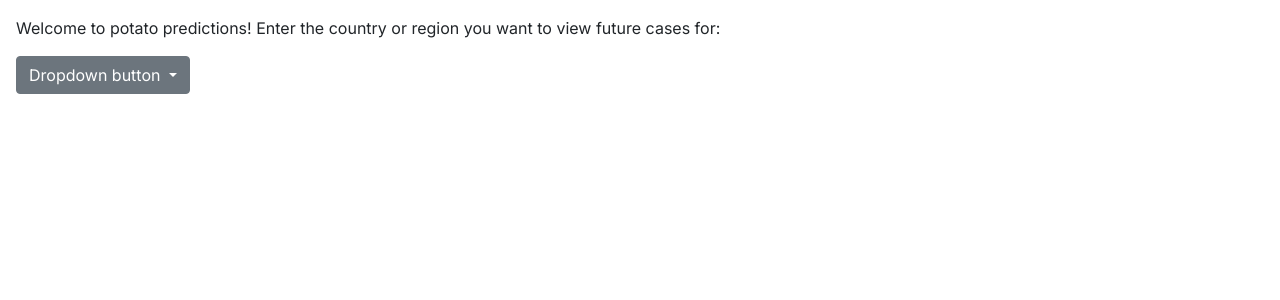
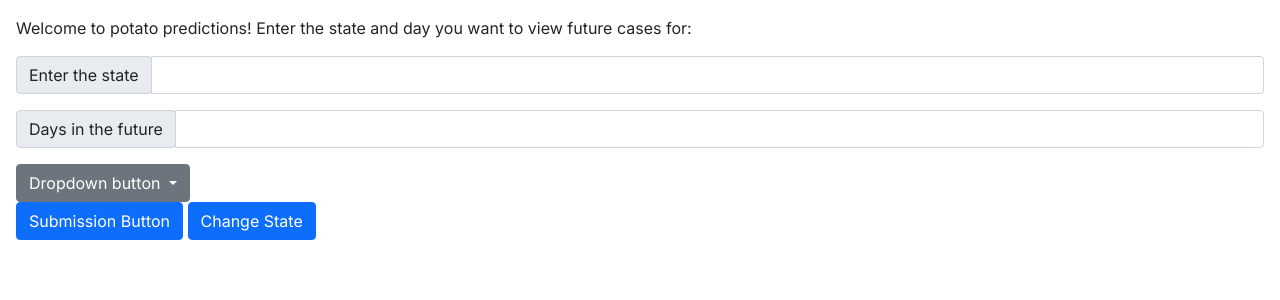
Before and after one commit to AngleSideAngle/Atomhacks-2022, a Flask app: page / in a window 1280 px wide. Shown: the part 72-372 px from the top of the page. Run offline with Flask 2, Linux system fonts and the light colour scheme; some libraries are stand-ins or nearby versions.

Commit message:
a lot of progress

```diff
--- a/src/templates/index.html
+++ b/src/templates/index.html
@@ -4,21 +4,31 @@
         <meta charset="utf-8">
         <title>Potato Predictions</title>
         <link href="{{ url_for("static", filename="styles/style.css") }}" rel="stylesheet">
-
-        <!---->
+        <script source="{{ url_for("static", filename="scripts/script.js") }}"></script>
+        <!--bootstrap-->
         <link href="https://cdn.jsdelivr.net/npm/bootstrap@5.1.3/dist/css/bootstrap.min.css" rel="stylesheet"
             integrity="sha384-1BmE4kWBq78iYhFldvKuhfTAU6auU8tT94WrHftjDbrCEXSU1oBoqyl2QvZ6jIW3" crossorigin="anonymous">
-        <script src="https://cdn.jsdelivr.net/npm/bootstrap@5.1.3/dist/js/bootstrap.bundle.min.js"
-            integrity="sha384-ka7Sk0Gln4gmtz2MlQnikT1wXgYsOg+OMhuP+IlRH9sENBO0LRn5q+8nbTov4+1p"
+        <script src="https://code.jquery.com/jquery-3.2.1.slim.min.js"
+            integrity="sha384-KJ3o2DKtIkvYIK3UENzmM7KCkRr/rE9/Qpg6aAZGJwFDMVNA/GpGFF93hXpG5KkN"
             crossorigin="anonymous"></script>
-
-
-        <!--inter font-->
+        <script src="https://cdn.jsdelivr.net/npm/popper.js@1.12.9/dist/umd/popper.min.js"
+            integrity="sha384-ApNbgh9B+Y1QKtv3Rn7W3mgPxhU9K/ScQsAP7hUibX39j7fakFPskvXusvfa0b4Q"
+            crossorigin="anonymous"></script>
+        <script src="https://cdn.jsdelivr.net/npm/bootstrap@4.0.0/dist/js/bootstrap.min.js"
+            integrity="sha384-JZR6Spejh4U02d8jOt6vLEHfe/JQGiRRSQQxSfFWpi1MquVdAyjUar5+76PVCmYl"
+            crossorigin="anonymous"></script>
+        <!-- inter font -->
         <link rel="preconnect" href="https://fonts.googleapis.com">
         <link rel="preconnect" href="https://fonts.gstatic.com" crossorigin>
         <link href="https://fonts.googleapis.com/css2?family=Inter&display=swap" rel="stylesheet">
     </head>
     <body>
+        <script>
+            function getData() {
+                    console.log($('#state-field').val());
+                    console.log($('#days-field').val());
+                }
+        </script>
         <nav>
             <ul>
                 <li>Header text</li>
@@ -27,20 +37,99 @@
         <main>
             <p>
                 Welcome to potato predictions!
-                Enter the country or region you want to view future cases for:
+                Enter the state and day you want to view future cases for:
             </p>
+
+            <div class="input-group mb-3">
+                <div class="input-group-prepend">
+                    <span class="input-group-text">Enter the state</span>
+                </div>
+                <input type="text" id="state-field" class="form-control" aria-label="Amount (to the nearest dollar)">
+            </div>
+
+            <div class="input-group mb-3">
+                <div class="input-group-prepend">
+                    <span class="input-group-text">Days in the future</span>
+                </div>
+                <input type="text"  id="days-field" class="form-control" aria-label="Amount (to the nearest dollar)">
+            </div>
+
             <div class="dropdown">
-                <button class="btn btn-secondary dropdown-toggle" type="button" id="dropdownMenuButton1" data-bs-toggle="dropdown"
-                    aria-expanded="false">
+                <button class="btn btn-secondary dropdown-toggle" type="button" id="dropdownMenuButton" data-toggle="dropdown"
+                    aria-haspopup="true" aria-expanded="false">
                     Dropdown button
                 </button>
-                <ul class="dropdown-menu" aria-labelledby="dropdownMenuButton1">
-                    <li><a class="dropdown-item" href="#">Action</a></li>
-                    <li><a class="dropdown-item" href="#">Another action</a></li>
-                    <li><a class="dropdown-item" href="#">Something else here</a></li>
-                </ul>
+                <div class="dropdown-menu" id="states" aria-labelledby="dropdownMenuButton">
+                    <a class="dropdown-item" href="#">Action</a>
+                    <a class="dropdown-item" href="#">Another action</a>
+                    <a class="dropdown-item" href="#">Something else here</a>
+                </div>
             </div>
+
+            <button type="button" id="sub-button" class="btn btn-primary" onclick="javascript:getData()">Submission Button</button>
+            <button type="button" class="btn btn-primary" onclick="javascript: $('#sub-button').attr('disabled', !$('#sub-button').attr('disabled'))">Change State</button>
+
+            <script>
+                $('#states .dropdown-item').on('click', function (e, f) {
+                        // $('#datebox').val($(this).text());
+                        console.log(333, e.currentTarget.innerText)
+                        console.log(e, f, $('#sub-button'));
+                    });
+                $('.dropdown-toggle').dropdown()
+
+
+            </script>
+
+            <!-- <li>Alabama
+            <li>Alaska
+            <li>Arizona
+            <li>Arkansas
+            <li>California
+            <li>Colorado
+            <li>Connecticut
+            <li>Delaware
+            <li>Florida
+            <li>Georgia
+            <li>Hawaii
+            <li>Idaho
+            <li>Illinois
+            <li>Indiana
+            <li>Iowa
+            <li>Kansas
+            <li>Kentucky
+            <li>Louisiana
+            <li>Maine
+            <li>Maryland
+            <li>Massachusetts
+            <li>Michigan
+            <li>Minnesota
+            <li>Mississippi
+            <li>Missouri
+            <li>Montana
+            <li>Nebraska
+            <li>Nevada
+            <li>New Hampshire
+            <li>New Jersey
+            <li>New Mexico
+            <li>New York
+            <li>North Carolina
+            <li>North Dakota
+            <li>Ohio
+            <li>Oklahoma
+            <li>Oregon
+            <li>Pennsylvania
+            <li>Rhode Island
+            <li>South Carolina
+            <li>South Dakota
+            <li>Tennessee
+            <li>Texas
+            <li>Utah
+            <li>Vermont
+            <li>Virginia
+            <li>Washington
+            <li>West Virginia
+            <li>Wisconsin
+            <li>Wyoming-->
         </main>
-        </div>
     </body>
 </html>
```
Also changed, not shown: src/static/scripts/script.js (+6 -1 lines).
